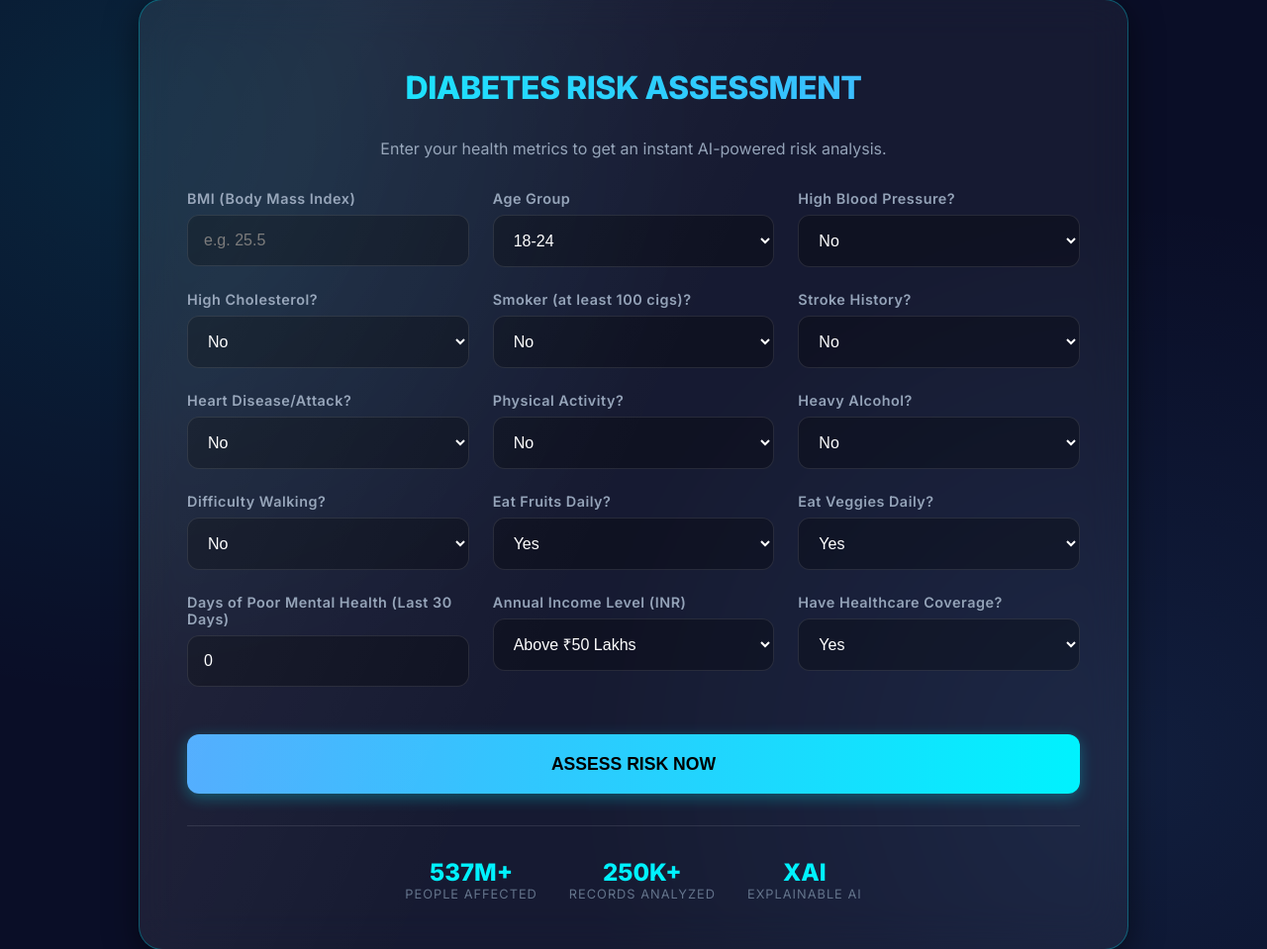
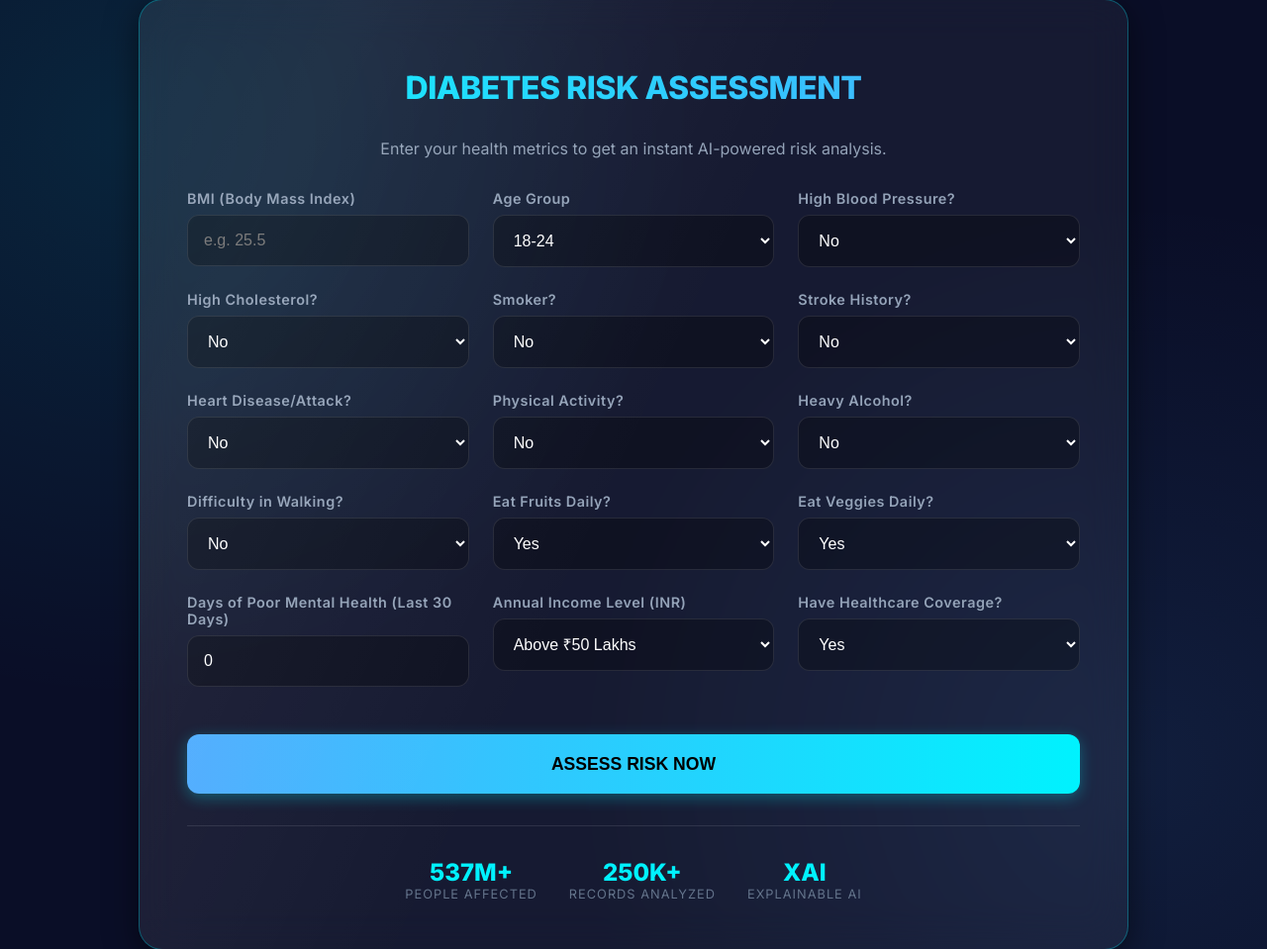
Before and after one commit to sohamdas360/diabetes-risk-app, a Flask app: page /dashboard in a window 1280 px wide. Shown: the part 81-1040 px from the top of the page at 99% size. Run offline with Flask 3, Linux system fonts and the light colour scheme; the visitor is signed in with stand-in values (Sample User, id 1); data that the repository does not hold is empty.

Commit message:
UI: Refine labels for Smoking and Difficulty in Walking. Remove cig count.

```diff
--- a/app.py
+++ b/app.py
@@ -292,7 +292,7 @@ def predict():
             readable_map = {
                 'HighBP': 'High Blood Pressure', 'HighChol': 'High Cholesterol', 'Metabolic_Score': 'Metabolic Score',
                 'BMI': 'Body Mass Index', 'Age': 'Age Group',
-                'DiffWalk': 'Difficulty Walking', 'HvyAlcoholConsump': 'Heavy Alcohol Consumption',
+                'DiffWalk': 'Difficulty in Walking', 'HvyAlcoholConsump': 'Heavy Alcohol Consumption',
                 'Smoker': 'Smoker Status', 'Stroke': 'Stroke History', 'HeartDiseaseorAttack': 'Heart Disease',
                 'Metabolic_Index': 'Metabolic Index', 'Physical_Fragility': 'Physical Fragility Index',
                 'Lifestyle_Risk': 'Lifestyle Risk Balance'
--- a/templates/dashboard.html
+++ b/templates/dashboard.html
@@ -65,7 +65,7 @@
                     </select>
                 </div>
                 <div class="form-group">
-                    <label>Smoker (at least 100 cigs)?</label>
+                    <label>Smoker?</label>
                     <select name="Smoker">
                         <option value="0">No</option>
                         <option value="1">Yes</option>
@@ -88,7 +88,7 @@
                         <option value="0">No</option>
                         <option value="1">Yes</option>
                     </select></div>
-                <div class="form-group"><label>Difficulty Walking?</label><select name="DiffWalk">
+                <div class="form-group"><label>Difficulty in Walking?</label><select name="DiffWalk">
                         <option value="0">No</option>
                         <option value="1">Yes</option>
                     </select></div>
```
